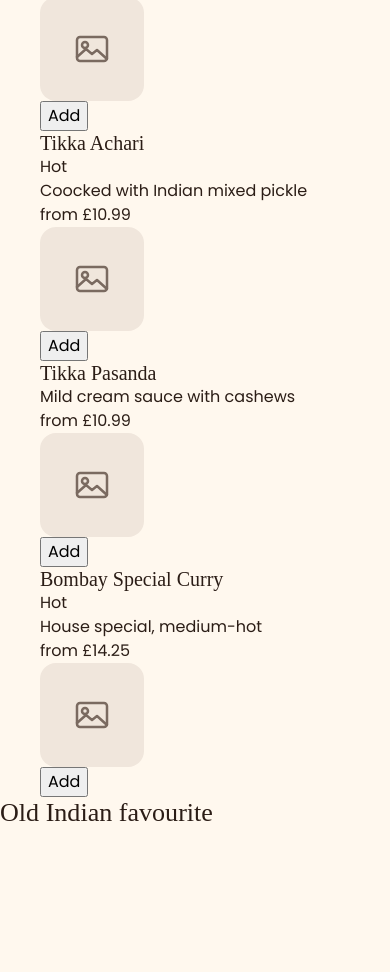
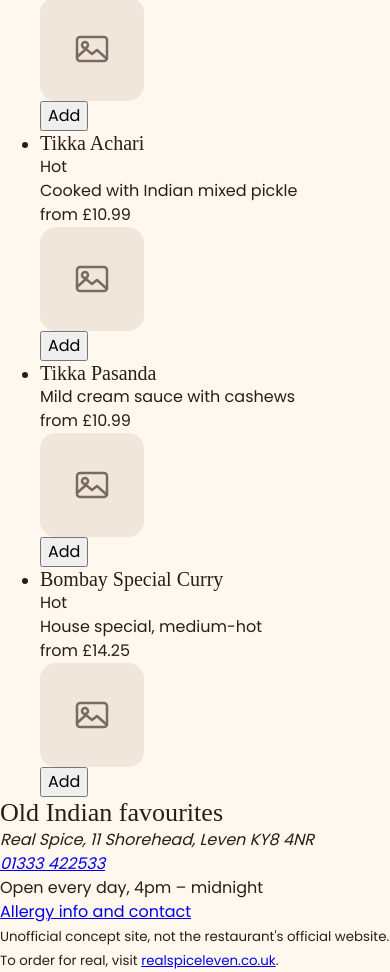
Before and after one commit to Jack-Fox01/real-spice, a plain HTML site: page index.html in a window 390 px wide. Shown: the part 1043-2015 px from the top of the page. Before the commit the page ends 1871 px from the top, so only its background shows below. Drawn offline with Linux system fonts and the light colour scheme; a web font is replaced by a local one.

Commit message:
Add footer (#25) (#57)
* Give each dish its own list item and fix typos (#24)

Co-Authored-By: Claude Opus 5.5 <noreply@anthropic.com>

* Add footer with address, phone, hours and concept note (#25)

Co-Authored-By: Claude Opus 5.5 <noreply@anthropic.com>

---------

Co-authored-by: Claude Opus 5.5 <noreply@anthropic.com>

```diff
--- a/index.html
+++ b/index.html
@@ -85,6 +85,8 @@
                             <img src="images/dish-placeholder.svg" alt="" class="dish-image" width="104" height="104" loading="lazy">
                             <button type="button" class="dish-add">Add</button>
                         </article>
+                    </li>
+                    <li>
                         <article class="dish">
                             <h3 class="dish-name">Balti Butter Chicken</h3>
                             <p class="dish-tag">Popular</p>
@@ -93,14 +95,18 @@
                             <img src="images/dish-placeholder.svg" alt="" class="dish-image" width="104" height="104" loading="lazy">
                             <button type="button" class="dish-add">Add</button>
                         </article>
+                    </li>
+                    <li>
                         <article class="dish">
                             <h3 class="dish-name">Tikka Achari</h3>
                             <p class="dish-tag">Hot</p>
-                            <p class="dish-desc">Coocked with Indian mixed pickle</p>
+                            <p class="dish-desc">Cooked with Indian mixed pickle</p>
                             <p class="dish-price">from <data value="1099">£10.99</data></p>
                             <img src="images/dish-placeholder.svg" alt="" class="dish-image" width="104" height="104" loading="lazy">
                             <button type="button" class="dish-add">Add</button>
                         </article>
+                    </li>
+                    <li>
                         <article class="dish">
                             <h3 class="dish-name">Tikka Pasanda</h3>
                             <p class="dish-desc">Mild cream sauce with cashews</p>
@@ -108,6 +114,8 @@
                             <img src="images/dish-placeholder.svg" alt="" class="dish-image" width="104" height="104" loading="lazy">
                             <button type="button" class="dish-add">Add</button>
                         </article>
+                    </li>
+                    <li>
                         <article class="dish">
                             <h3 class="dish-name">Bombay Special Curry</h3>
                             <p class="dish-tag">Hot</p>
@@ -120,13 +128,19 @@
                 </ul>
             </section>
             <section id="old-indian-favourites">
-                <h2>Old Indian favourite</h2>
+                <h2>Old Indian favourites</h2>
             </section>
         </div>
     </main>
 
     <footer>
-        <!-- Address - phone - hours-->
+        <address>
+            <p>Real Spice, 11 Shorehead, Leven KY8 4NR</p>
+            <p><a href="tel:+441333422533">01333 422533</a></p>
+        </address>
+        <p>Open every day, <time datetime="16:00">4pm</time> – <time datetime="00:00">midnight</time></p>
+        <p><a href="contact.html">Allergy info and contact</a></p>
+        <p><small>Unofficial concept site, not the restaurant's official website. To order for real, visit <a href="https://www.realspiceleven.co.uk/">realspiceleven.co.uk</a>.</small></p>
     </footer>
 </body>
 </html>
```
